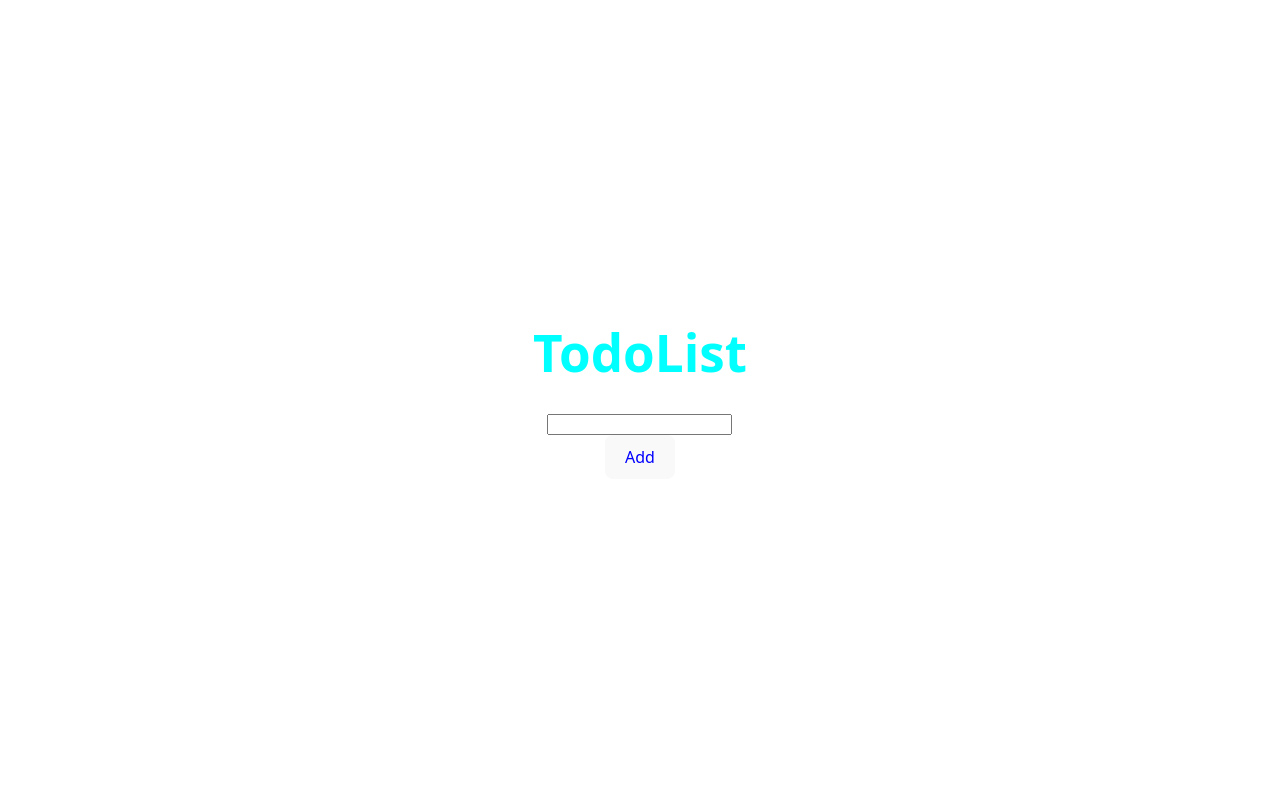
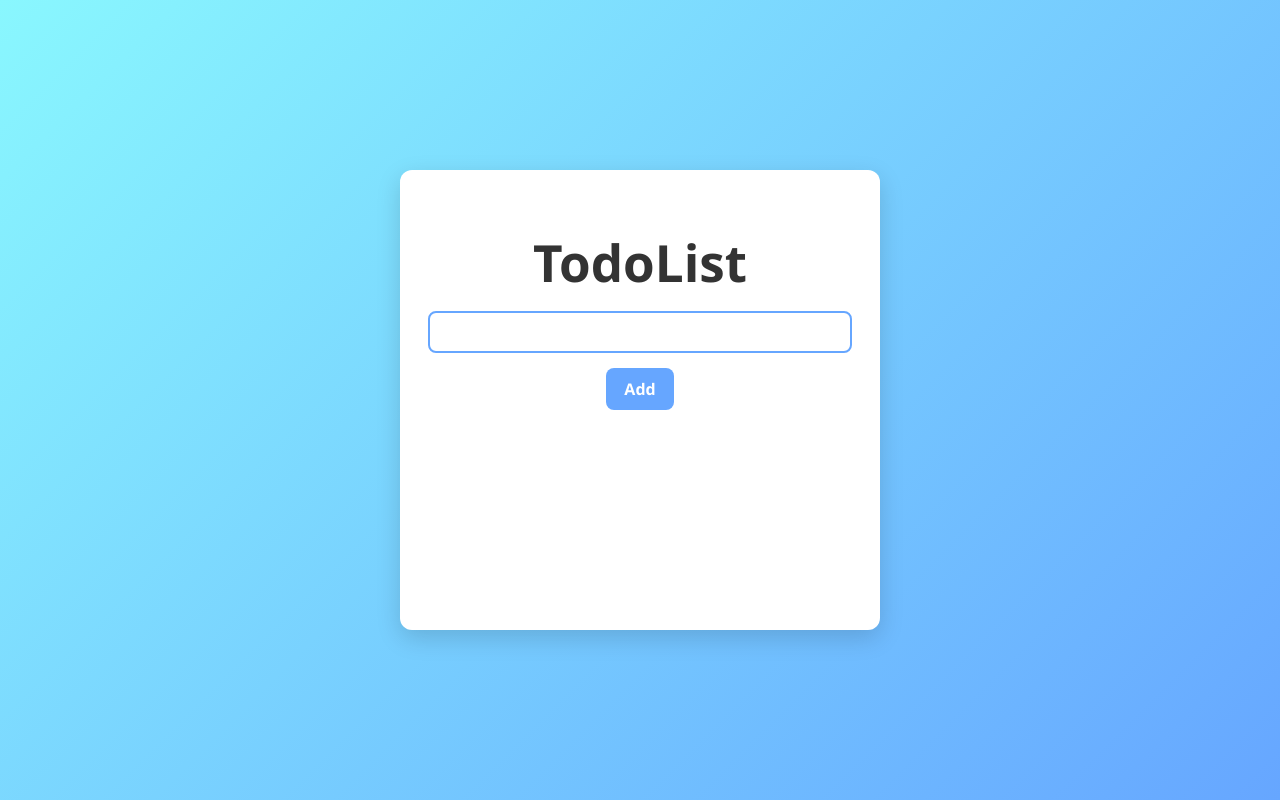
Before and after one commit to ankushpille/react-todo-app, a React (Vite) app: page / in a window 1280 px wide. Built offline with nearby package versions, Linux system fonts and the light colour scheme.

Commit message:
used good ui for working todo

```diff
--- a/src/App.css
+++ b/src/App.css
@@ -1,39 +1,122 @@
-h1{
-    color: aqua;
-}
-
-#addButton{
-    color: blue;
-}
-
 html, body {
   height: 100%;
   margin: 0;
+  font-family: 'Segoe UI', Tahoma, Geneva, Verdana, sans-serif;
+  background: linear-gradient(135deg, #89f7fe, #66a6ff);
 }
 
-body{
+body {
   display: flex;
   justify-content: center;
   align-items: center;
 }
 
-.container{
+.container {
+  background: #fff;
+  border-radius: 12px;
+  padding: 30px 40px;
+  box-shadow: 0px 8px 25px rgba(0, 0, 0, 0.15);
+  width: 400px;
+  min-height: 400px;
 
-     display: flex;
-     flex-direction: column; /*stack items vertically */
-     justify-content: center; /*verticall center*/
-     align-items: center; /*horizantaly center */
-     height: 100vh;
-     width: 100%;
+  display: flex;
+  flex-direction: column;
+  align-items: center;
 }
 
-.todo-item{
+h1 {
+  color: #333;
+  margin-bottom: 20px;
+}
+
+input[type="text"] {
+  width: 100%;
+  padding: 10px;
+  border: 2px solid #66a6ff;
+  border-radius: 8px;
+  font-size: 16px;
+  outline: none;
+  margin-bottom: 15px;
+  transition: 0.3s;
+}
+
+input[type="text"]:focus {
+  border-color: #4a90e2;
+  box-shadow: 0 0 6px rgba(74, 144, 226, 0.3);
+}
+
+#addButton {
+  background: #66a6ff;
+  color: white;
+  border: none;
+  padding: 10px 18px;
+  font-size: 16px;
+  font-weight: 600;
+  border-radius: 8px;
+  cursor: pointer;
+  transition: 0.3s;
+  margin-bottom: 20px;
+}
+
+#addButton:hover {
+  background: #4a90e2;
+}
+
+ul {
+  padding: 0;
+  margin: 0;
+  width: 100%;
+}
+
+.todo-item {
   display: flex;
   justify-content: space-between;
   align-items: center;
-  list-style: none;
+  background: #f7f9fc;
+  padding: 10px 15px;
+  border-radius: 8px;
+  margin-bottom: 10px;
+  font-size: 16px;
+  color: #333;
+  transition: 0.3s;
 }
 
-.todo-item button{
-  margin-left: 1px;
+.todo-item:hover {
+  background: #e6f0ff;
 }
+
+.todo-item span {
+  flex: 1;
+}
+
+.todo-item button {
+  background: #eee;
+  border: none;
+  padding: 6px 12px;
+  margin-left: 8px;
+  border-radius: 6px;
+  cursor: pointer;
+  font-size: 14px;
+  transition: 0.2s;
+}
+
+.todo-item button:hover {
+  background: #ddd;
+}
+
+.todo-item button:nth-child(2) { /* Edit button */
+  background: #ffe066;
+}
+
+.todo-item button:nth-child(2):hover {
+  background: #ffcc00;
+}
+
+.todo-item button:nth-child(3) { /* Delete button */
+  background: #ff6b6b;
+  color: white;
+}
+
+.todo-item button:nth-child(3):hover {
+  background: #ff4d4d;
+}
--- a/src/TodoList.jsx
+++ b/src/TodoList.jsx
@@ -42,6 +42,8 @@ export default function TodoList() {
     setText("");
   };
 
+
+
   return (
     <>
       <div className="container">
```
